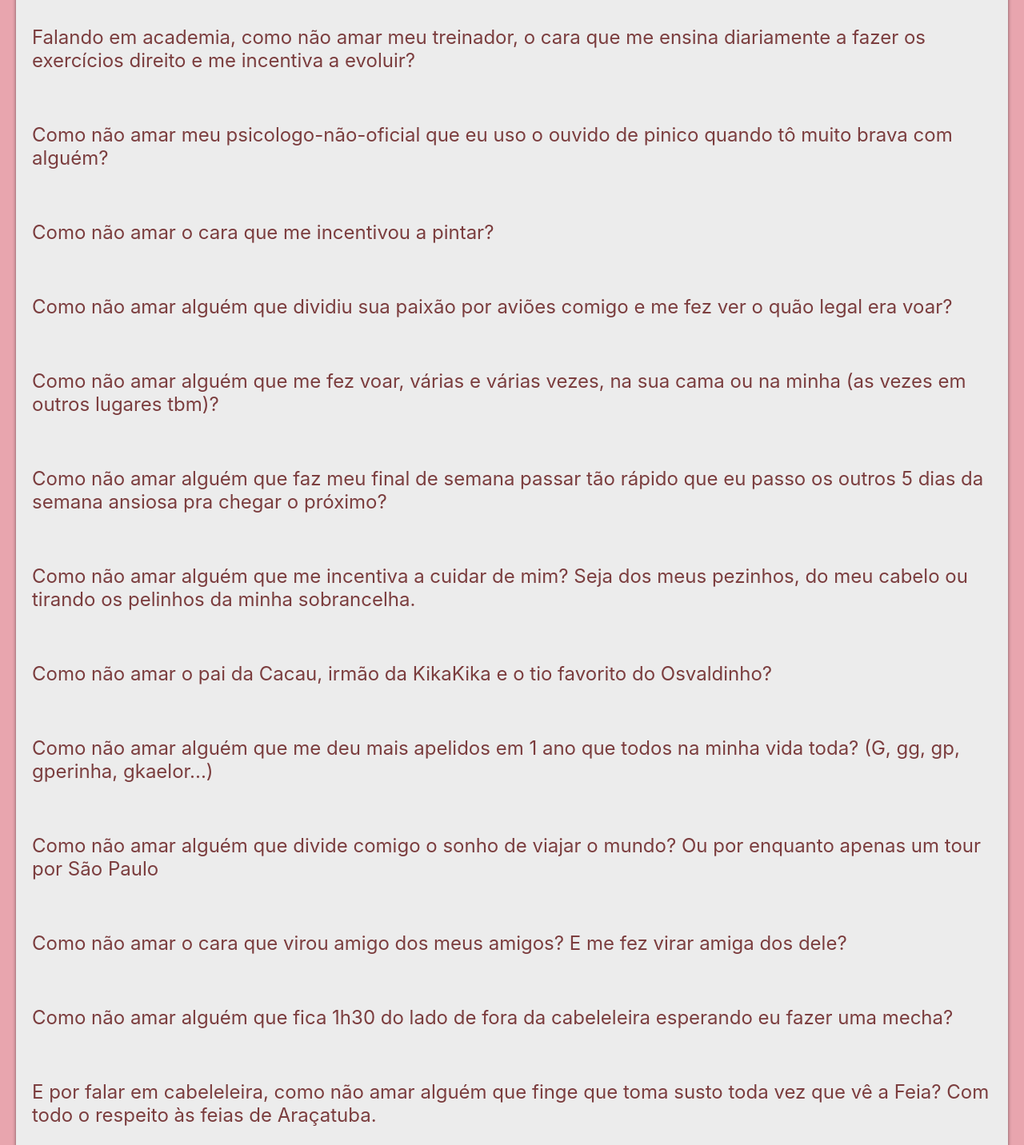
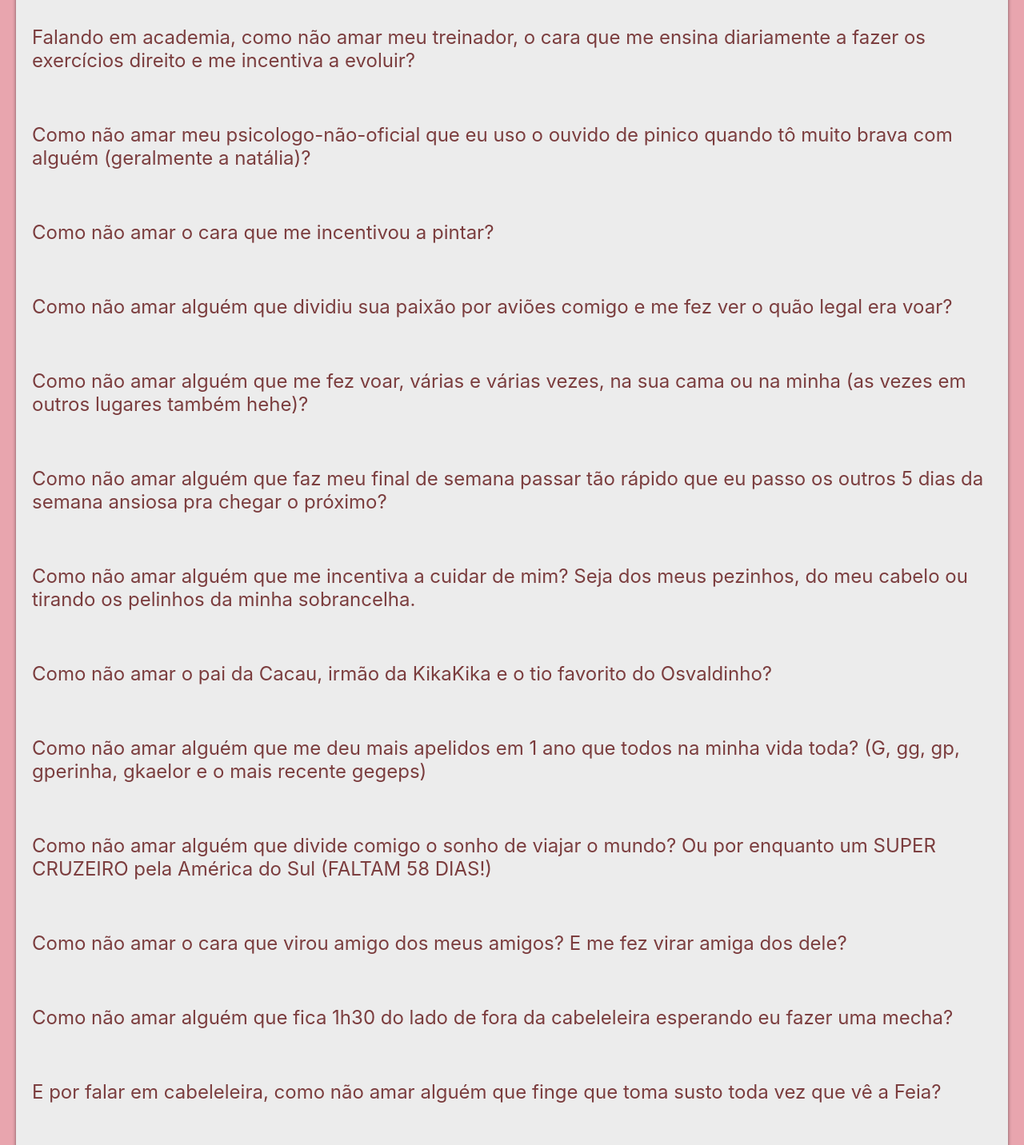
Before and after one commit to randomGXY/feliz1ano, a plain HTML site: page pag1.html in a window 1280 px wide. Shown: the part 780-2212 px from the top of the page at 80% size. Drawn offline with Linux system fonts and the light colour scheme.

Commit message:
Update pag1.html

```diff
--- a/pag1.html
+++ b/pag1.html
@@ -24,24 +24,24 @@
             <p>Como não amar um ótimo filho? Que sempre que vai comer um docinho, lembra de comprar um pra mãe dele.</p>
             <p>Como não amar meu cuidador que me enche de remédios e proibições de ir a academia quando eu tô gripada?</p>
             <p>Falando em academia, como não amar meu treinador, o cara que me ensina diariamente a fazer os exercícios direito e me incentiva a evoluir?</p>
-            <p>Como não amar meu psicologo-não-oficial que eu uso o ouvido de pinico quando tô muito brava com alguém?</p>
+            <p>Como não amar meu psicologo-não-oficial que eu uso o ouvido de pinico quando tô muito brava com alguém (geralmente a natália)?</p>
             <p>Como não amar o cara que me incentivou a pintar?</p>
             <p>Como não amar alguém que dividiu sua paixão por aviões comigo e me fez ver o quão legal era voar?</p>
-            <p>Como não amar alguém que me fez voar, várias e várias vezes, na sua cama ou na minha (as vezes em outros lugares tbm)?</p>
+            <p>Como não amar alguém que me fez voar, várias e várias vezes, na sua cama ou na minha (as vezes em outros lugares também hehe)?</p>
             <p>Como não amar alguém que faz meu final de semana passar tão rápido que eu passo os outros 5 dias da semana ansiosa pra chegar o próximo?</p>
             <p>Como não amar alguém que me incentiva a cuidar de mim? Seja dos meus pezinhos, do meu cabelo ou tirando os pelinhos da minha sobrancelha.</p>
             <p>Como não amar o pai da Cacau, irmão da KikaKika e o tio favorito do Osvaldinho?</p>
-            <p>Como não amar alguém que me deu mais apelidos em 1 ano que todos na minha vida toda? (G, gg, gp, gperinha, gkaelor...)</p>
-            <p>Como não amar alguém que divide comigo o sonho de viajar o mundo? Ou por enquanto apenas um tour por São Paulo</p>
+            <p>Como não amar alguém que me deu mais apelidos em 1 ano que todos na minha vida toda? (G, gg, gp, gperinha, gkaelor e o mais recente gegeps)</p>
+            <p>Como não amar alguém que divide comigo o sonho de viajar o mundo? Ou por enquanto um SUPER CRUZEIRO pela América do Sul (FALTAM 58 DIAS!)</p>
             <p>Como não amar o cara que virou amigo dos meus amigos? E me fez virar amiga dos dele?</p>
             <p>Como não amar alguém que fica 1h30 do lado de fora da cabeleleira esperando eu fazer uma mecha?</p>
-            <p>E por falar em cabeleleira, como não amar alguém que finge que toma susto toda vez que vê a Feia? Com todo o respeito às feias de Araçatuba.</p>
+            <p>E por falar em cabeleleira, como não amar alguém que finge que toma susto toda vez que vê a Feia?</p>
             <p>Como não amar meu namorado que toda vez que me vê de vans, me diz "você tá muito skatista hoje, GP"?</p>
             <p>Como não amar alguém que fica PUTO quando vê um carro com bandeirinha do Brasil?</p>
             <p>Como não amar o criminoso que foi na Sephora comigo roubar creme de 3 mil reais?</p>
             <p>Como não amar você, que além de meu namorado, é meu companheiro? Meu parceiro de rodízio, festinhas, ranchos, piscinas, idas extremamente críticas à sorveterias, telespectador de séries e cineminhas em um dia aleatório da semana.</p>
             <p>Como não amar alguém que fala que me ama umas 30 vezes por dia? E que deixa fácil eu responder outras 60 vezes que eu te amo absurdamente.</p>
-            <p>Eu sou apaixonada por cada detalhe seu.</p>
+            <p>Eu sou apaixonada por cada detalhe seu. Desde o seu cortinho no pé, passando pela marquinha da cirgurgia de apêndice e pela sua pintinha no olho até o seu último fiozinho de cabelo no mais alto ponto da cabeça.</p>
             <p>Volto a falar: você foi a escolha mais facil que eu já fiz e a mais certa também. Te amar é tão natural que parece que eu faço isso a umas 3 vidas. E eu espero fazer isso por, no mínimo, mais um milhão.</p>
         </div>
 
```
